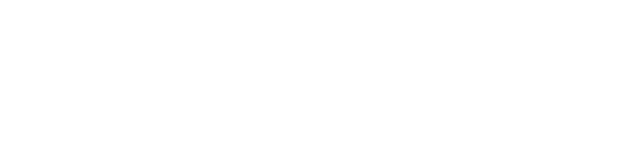
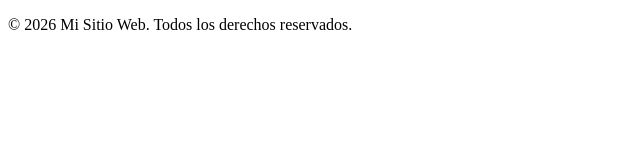
Before and after one commit to brahiangomezrivera238-art/iue-programacion-wed, a plain HTML site: page index.html in a window 1280 px wide. Shown: the whole page, without its empty margins (0-640 px from the left). Drawn offline with Linux system fonts and the light colour scheme.

Commit message:
Agg modificacion

```diff
--- a/index.html
+++ b/index.html
@@ -6,6 +6,9 @@
     <title>Document</title>
 </head>
 <body>
+    <footer>
+  <p>© 2026 Mi Sitio Web. Todos los derechos reservados.</p>
+</footer>
 
 </body>
 </html>
```
Also changed, not shown: 1 other file.
